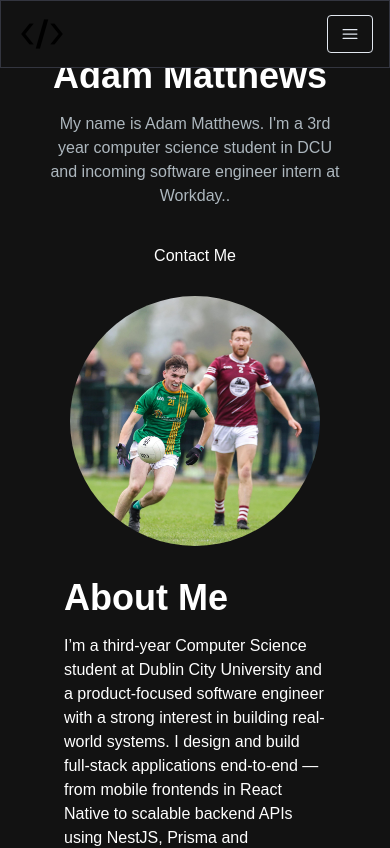
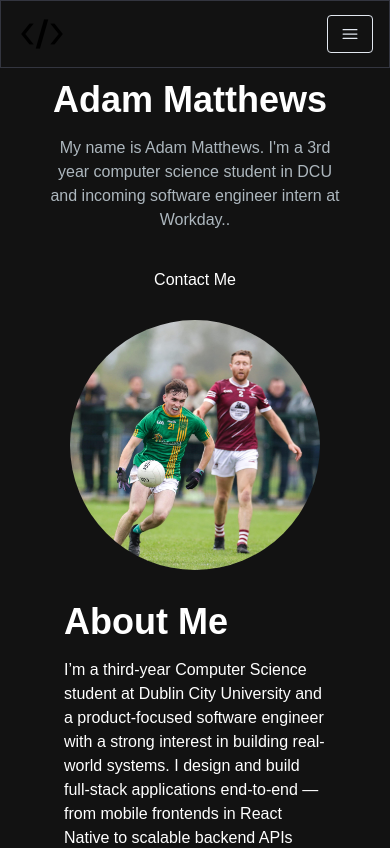
Before and after one commit to adammat2004/personal-portfolio, a Next.js app: page / in a window 390 px wide. Shown: the top 848 px of the page. Built offline with nearby package versions, Linux system fonts and the light colour scheme.

Commit message:
adding some padding for mobile

```diff
--- a/app/components/HeroSection.jsx
+++ b/app/components/HeroSection.jsx
@@ -7,7 +7,7 @@ import Link from "next/link";
 
 const HeroSection = () => {
   return (
-    <section className="lg:py-16">
+    <section className="lg:py-16 pt-6">
       <div className="grid grid-cols-1 sm:grid-cols-12">
         <motion.div
           initial={{ opacity: 0, scale: 0.5 }}
```
